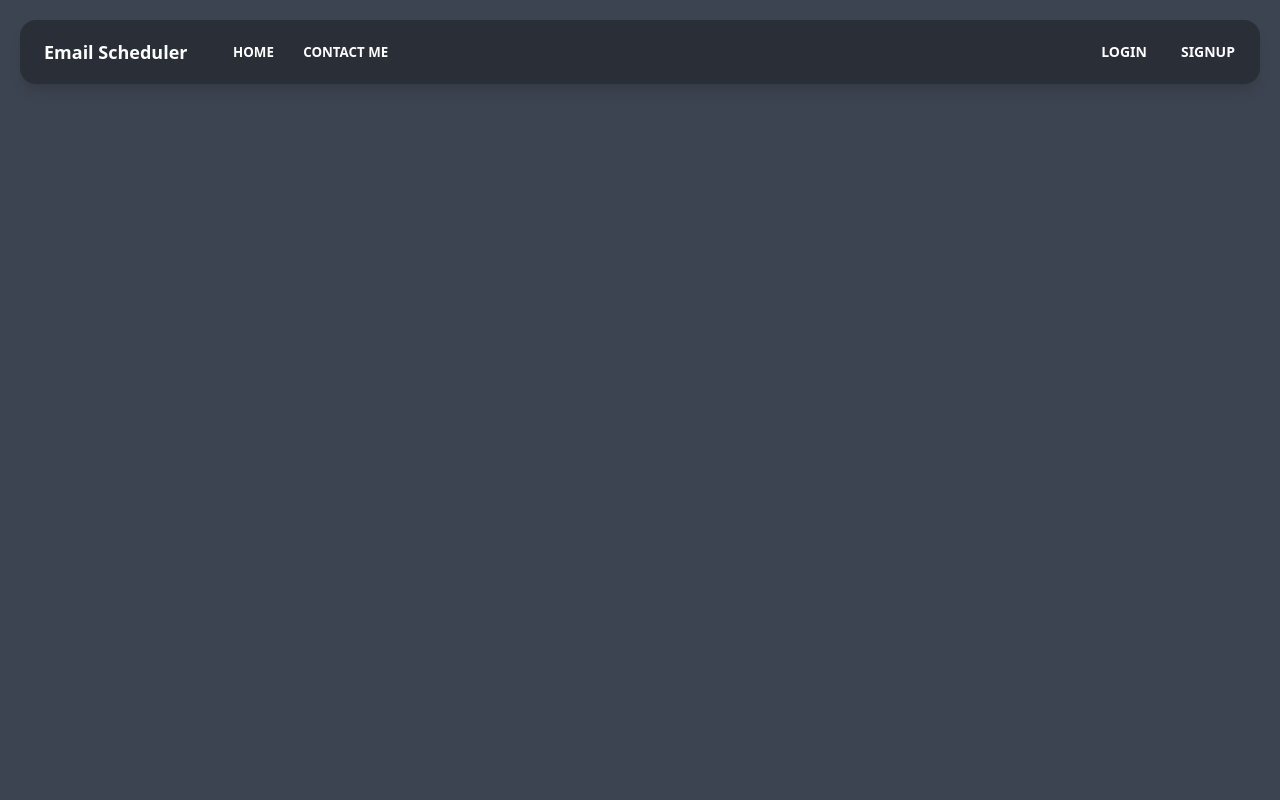
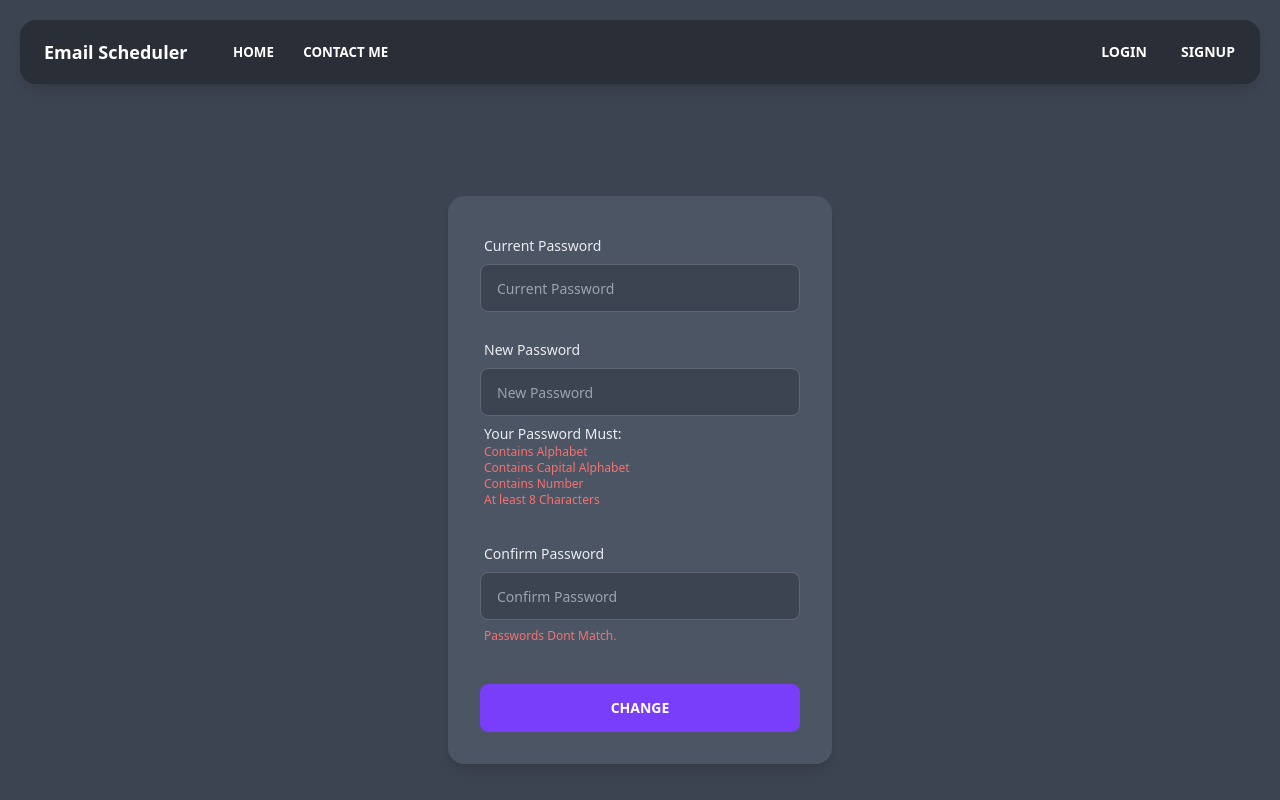
Before and after one commit to javidizadi/EmailScheduler-Frontend, a React (Vite) app: page /password in a window 1280 px wide. Built offline with nearby package versions, Linux system fonts and the light colour scheme.

Commit message:
[Feature] Create Change Password Page

```diff
--- a/src/App.jsx
+++ b/src/App.jsx
@@ -8,6 +8,7 @@ import Schedules from "./Pages/Schedules/Schedules";
 import ContactMe from "./Pages/ContactMe/ContactMe";
 import {UserContext} from "./Contexts/UserContext";
 import {useState} from "react";
+import ChangePassword from "./Pages/ChangePassword/ChangePassword";
 
 
 function App() {
@@ -38,6 +39,11 @@ function App() {
                             <SignUp/>
                         </div>
                     }/>
+                    <Route path="/password" element={
+                        <div className="flex justify-center mt-24">
+                            <ChangePassword/>
+                        </div>
+                    }/>
                 </Routes>
             </UserContext.Provider>
         </div>
--- /dev/null
+++ b/src/Pages/ChangePassword/ChangePassword.jsx
@@ -0,0 +1,95 @@
+import React, {useState} from "react";
+import validator from "validator/es";
+import {ChangePassword as sendChangeRequest} from "../../Services/AccountManager";
+
+const ChangePassword = () => {
+
+    const [passwordValid, setPasswordValid] = useState(false);
+
+    const handleValidationPassword = (event) => {
+        setPasswordValid(validator.isStrongPassword(event.target.value));
+    };
+
+    const [passwordMatch, setPasswordMatch] = useState(false);
+
+    const handleMatchPasswords = (event) => {
+        setPasswordMatch(event.target.value === document.getElementById("newPassword").value);
+    }
+
+    const handleSubmit = async () => {
+        if (passwordValid && passwordMatch) {
+            const currentPassword = document.getElementById("currentPassword").value;
+            const newPassword = document.getElementById("newPassword").value;
+
+            const result = await sendChangeRequest(currentPassword, newPassword);
+
+            if (result.isSucceed) {
+                alert("Your Password Changed!");
+                // ToDo: Redirect to Home
+            } else {
+                alert("Fault:\n" + result.result);
+            }
+        }
+    }
+
+    return (<div className="mt-4">
+        <div className="card-body bg-gray-600 shadow-lg rounded-box w-96">
+            <div className="form-control ">
+                <label className="label">
+                    <span className="label-text">Current Password</span>
+                </label>
+                <input id="currentPassword" type="password" placeholder="Current Password"
+                       className="input input-bordered"/>
+
+            </div>
+            <div className="form-control mt-5">
+                <label className="label">
+                    <span className="label-text">New Password</span>
+                </label>
+                <input id="newPassword" type="password" placeholder="New Password" onChange={handleValidationPassword}
+                       className="input input-bordered"/>
+                {passwordValid ? null : (
+                    <label className="label">
+                        <ul>
+                            <li className="label-text">Your Password Must:</li>
+                            <li className="label-text-alt text-red-400">
+                                Contains Alphabet
+                            </li>
+                            <li className="label-text-alt text-red-400">
+                                Contains Capital Alphabet
+                            </li>
+                            <li className="label-text-alt text-red-400">
+                                Contains Number
+                            </li>
+                            <li className="label-text-alt text-red-400">
+                                At least 8 Characters
+                            </li>
+                        </ul>
+                    </label>
+                )}
+            </div>
+            <div className="form-control mt-5">
+                <label className="label">
+                    <span className="label-text">Confirm Password</span>
+                </label>
+                <input type="password" placeholder="Confirm Password" className="input input-bordered"
+                       onChange={handleMatchPasswords}/>
+                {passwordMatch ? null : (
+                    <label className="label">
+              <span className="label-text-alt text-red-400">
+                Passwords Dont Match.
+              </span>
+                    </label>
+                )}
+            </div>
+            <div className="form-control mt-8">
+                <button type="submit" className="btn btn-primary" onClick={handleSubmit}>
+                    Change
+                </button>
+            </div>
+
+        </div>
+    </div>);
+}
+
+export default ChangePassword;
--- a/src/Pages/Common/Navbar.jsx
+++ b/src/Pages/Common/Navbar.jsx
@@ -32,8 +32,7 @@ function Navbar() {
                         <div tabIndex="0" className="m-1 btn">{userContext.username}</div>
                         <ul tabIndex="0" className="p-2 shadow menu dropdown-content bg-base-100 rounded-box w-52">
                             <li>
-                                <div className="btn btn-ghost">Change Password</div>
-                                {/* ToDo: Navigate to Change Password Page */}
+                                <NavLink to="/password" className="btn btn-ghost">Change Password</NavLink>
                             </li>
                             <li>
                                 <div className="btn btn-ghost" onClick={handleLogout}>Logout</div>
```
